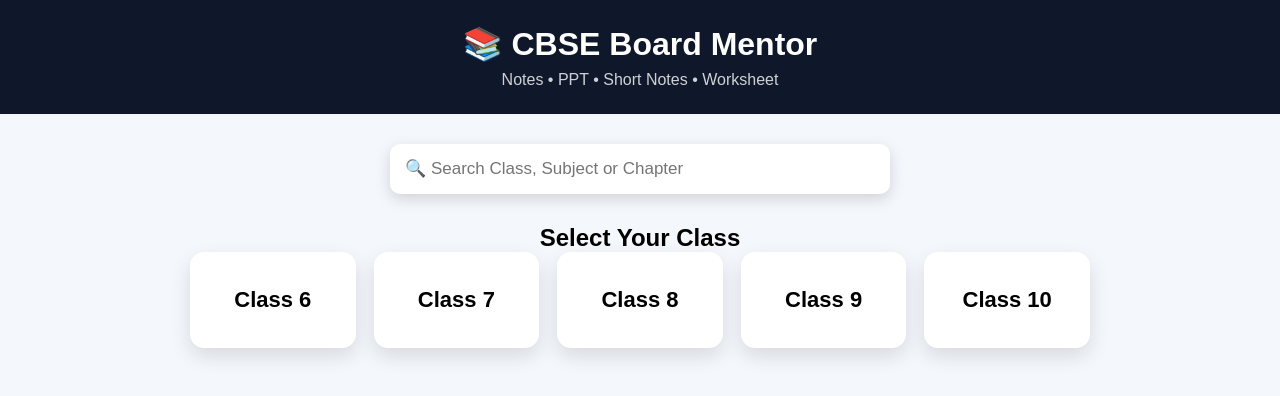
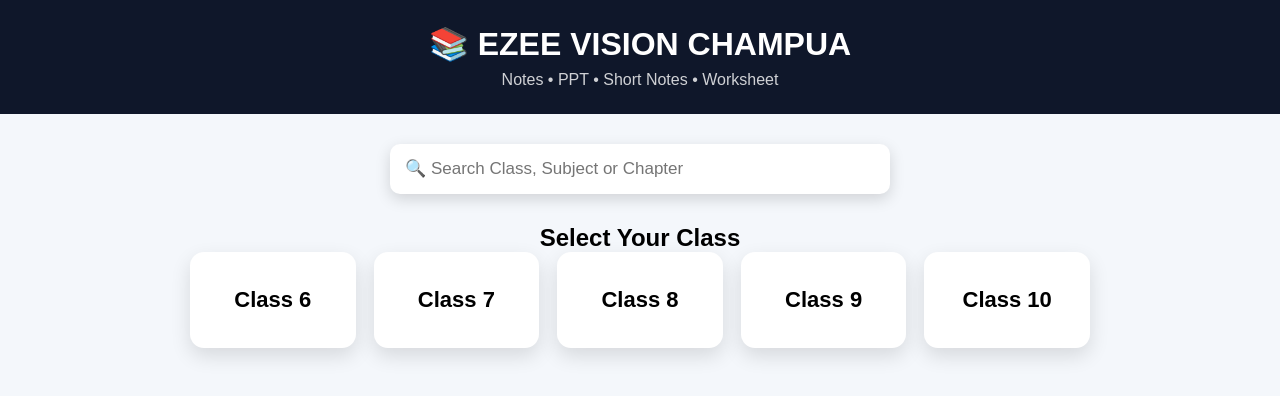
Before and after one commit to sayeed2758/coaching-resources, a plain HTML site: page index.html in a window 1280 px wide. Drawn offline with Linux system fonts and the light colour scheme.

Commit message:
Update index.html

```diff
--- a/index.html
+++ b/index.html
@@ -4,7 +4,7 @@
 <meta charset="UTF-8">
 <meta name="viewport" content="width=device-width, initial-scale=1.0">
 
-<title>CBSE Board Mentor</title>
+<title>EZEE VISION CHAMPUA</title>
 
 <link rel="stylesheet" href="style.css">
 </head>
@@ -12,7 +12,7 @@
 <body>
 
 <header class="topbar">
-    <h1>📚 CBSE Board Mentor</h1>
+    <h1>📚 EZEE VISION CHAMPUA</h1>
     <p>Notes • PPT • Short Notes • Worksheet</p>
 </header>
 
```
